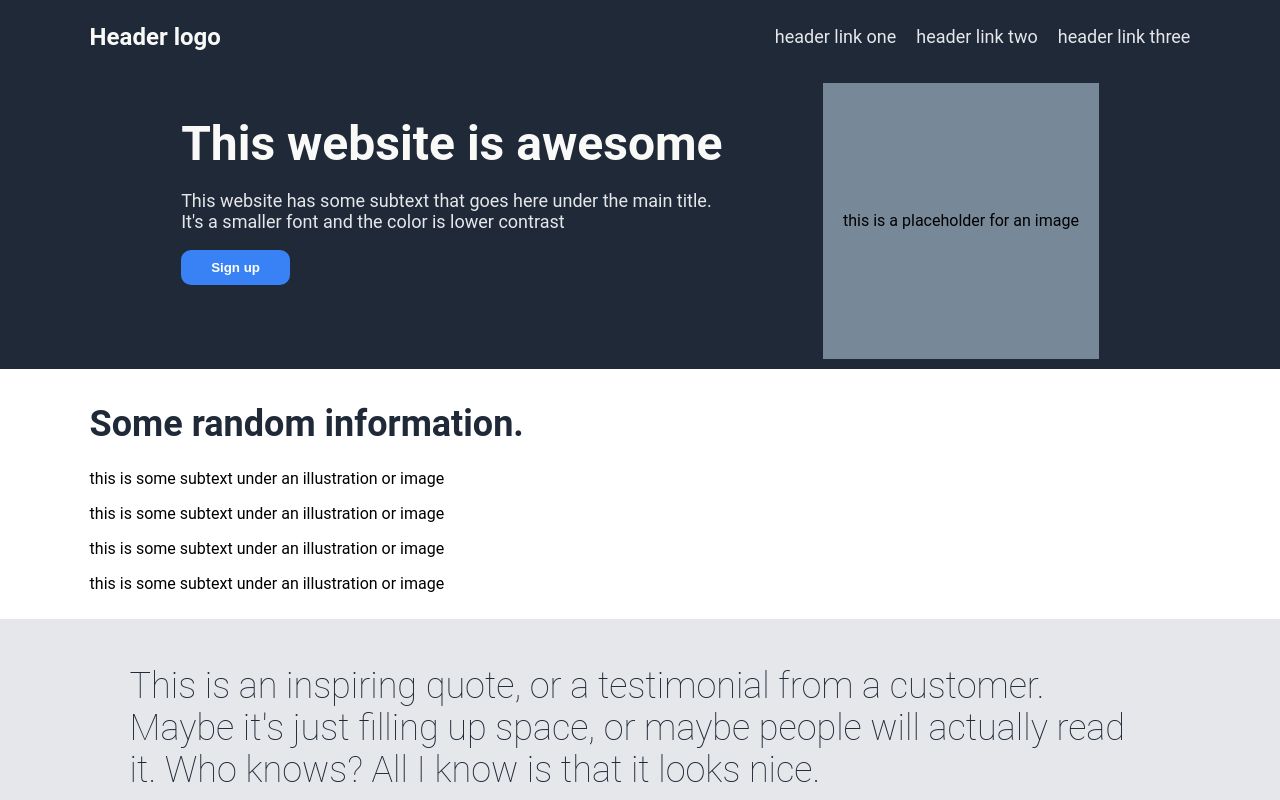
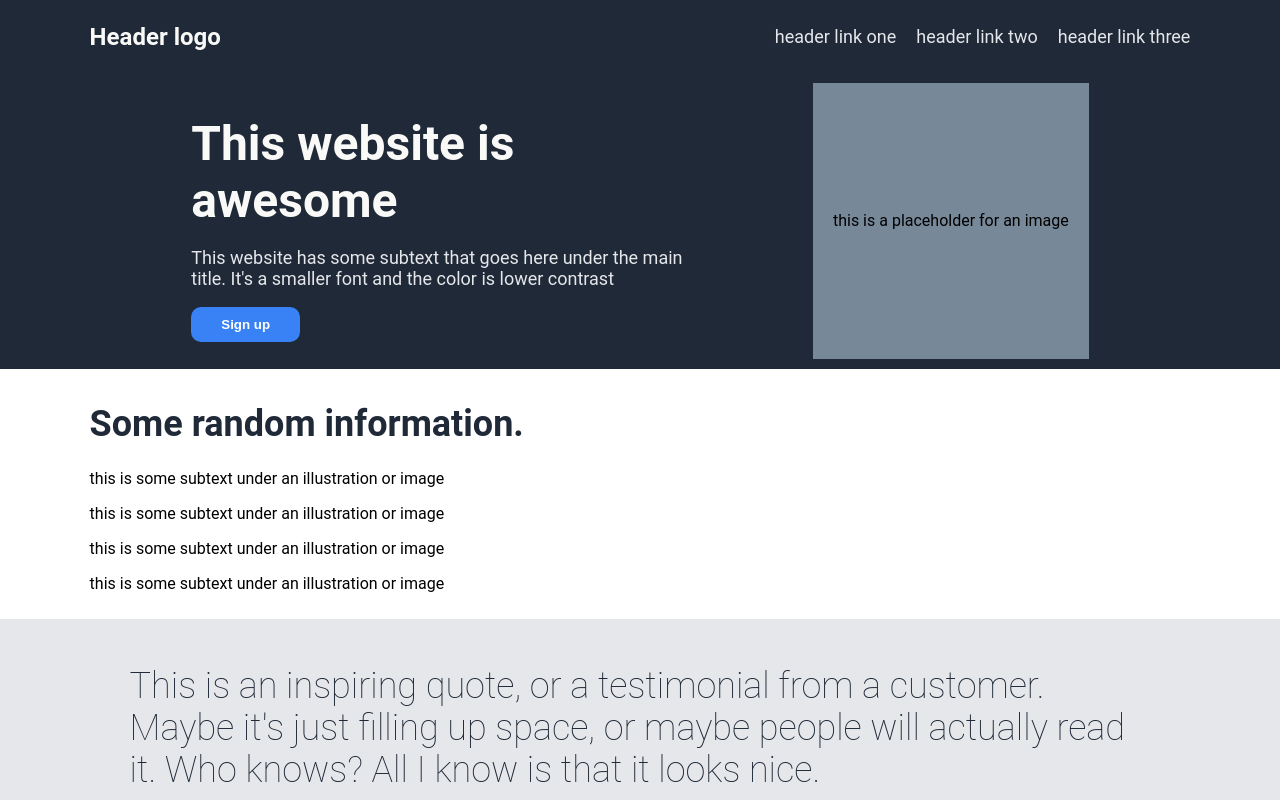
Before and after one commit to Naczosik/Project-Landing-Page, a plain HTML site: page index.html in a window 1280 px wide. Shown: the top 800 px of the page. Drawn offline with Linux system fonts and the light colour scheme.

Commit message:
change dark section design

```diff
--- a/styles.css
+++ b/styles.css
@@ -50,17 +50,16 @@ footer {
     display: flex;
     flex-wrap: wrap;
     justify-content: space-evenly;
+    gap: 20px;
 }
 
 .leftdark {
-    max-width: 50%;
+    max-width: 500px;
 }
 
 .dark .imgcontainer {
     aspect-ratio: 1;
     background-color: lightslategray;
-    flex-shrink: 0;
-    box-sizing: border-box;
     padding: 20px;
     display: flex;
     justify-content: center;
```
